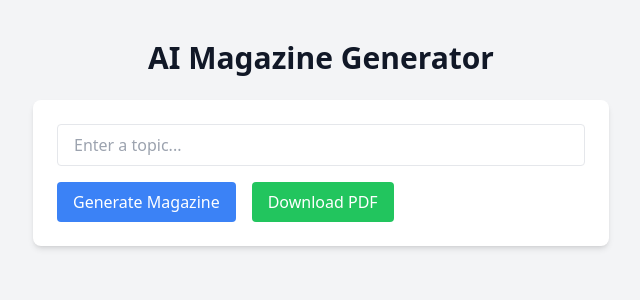
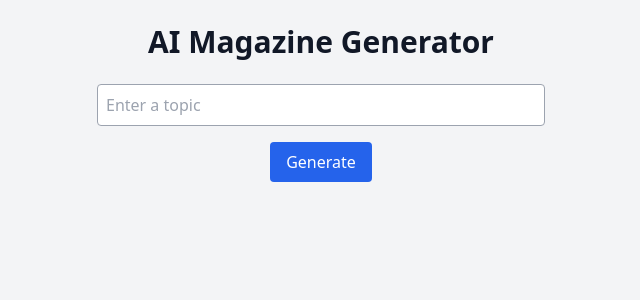
Before and after one commit to bhrt03/ai-magazine-generator, a Next.js app: page / in a window 1280 px wide. Shown: the top 300 px of the page, without its empty margins (319-959 px from the left). Built offline with nearby package versions, Linux system fonts and the light colour scheme.

Commit message:
Update index.js

```diff
--- a/pages/index.js
+++ b/pages/index.js
@@ -1,118 +1,63 @@
 import { useState } from 'react';
 
 export default function Home() {
-  const [prompt, setPrompt] = useState('');
-  const [content, setContent] = useState('');
-  const [images, setImages] = useState([]);
+  const [topic, setTopic] = useState('');
+  const [article, setArticle] = useState('');
+  const [image, setImage] = useState('');
   const [loading, setLoading] = useState(false);
 
-  const generateMagazine = async () => {
+  const handleGenerate = async () => {
+    if (!topic) return;
     setLoading(true);
-    setContent('');
-    setImages([]);
 
-    try {
-      const res = await fetch('/api/generate-content', {
+    const contentRes = await fetch('/api/generateContent', {
       method: 'POST',
       headers: { 'Content-Type': 'application/json' },
-        body: JSON.stringify({ prompt }),
+      body: JSON.stringify({ topic })
     });
+    const contentData = await contentRes.json();
+    setArticle(contentData.content);
 
-      if (!res.ok) throw new Error('Failed to generate content');
-      const data = await res.json();
-      setContent(data.content);
-      setImages(data.images);
-    } catch (error) {
-      console.error(error);
-    } finally {
-      setLoading(false);
-    }
-  };
-
-  const downloadPDF = async () => {
-    const html = `
-      <html>
-        <head>
-          <style>
-            body { font-family: Arial, sans-serif; padding: 20px; }
-            img { width: 100%; margin-bottom: 20px; border-radius: 8px; }
-            h1, h2 { color: #333; }
-            p { font-size: 16px; line-height: 1.6; }
-          </style>
-        </head>
-        <body>
-          ${images.map(src => `<img src="${src}" />`).join('')}
-          <div>${content.replace(/\n/g, '<br/>')}</div>
-        </body>
-      </html>
-    `;
-
-    try {
-      const res = await fetch('/api/generate-pdf', {
+    const imageRes = await fetch('/api/generateImage', {
       method: 'POST',
       headers: { 'Content-Type': 'application/json' },
-        body: JSON.stringify({ html }),
+      body: JSON.stringify({ prompt: topic })
     });
+    const imageData = await imageRes.json();
+    setImage(imageData.image);
 
-      if (!res.ok) throw new Error('Failed to generate PDF');
-
-      const blob = await res.blob();
-      const url = window.URL.createObjectURL(blob);
-      const a = document.createElement('a');
-      a.href = url;
-      a.download = 'magazine.pdf';
-      a.click();
-      window.URL.revokeObjectURL(url);
-    } catch (error) {
-      console.error('PDF download failed:', error);
-    }
+    setLoading(false);
   };
 
   return (
-    <div className="min-h-screen bg-gray-100 py-10 px-4">
-      <h1 className="text-3xl font-bold text-center mb-6">AI Magazine Generator</h1>
-      <div className="max-w-xl mx-auto bg-white p-6 rounded-lg shadow-md">
+    <div className="min-h-screen bg-gray-100 flex flex-col items-center p-6">
+      <h1 className="text-3xl font-bold mb-6">AI Magazine Generator</h1>
       <input
         type="text"
-          placeholder="Enter a topic..."
-          className="w-full border px-4 py-2 rounded mb-4"
-          value={prompt}
-          onChange={(e) => setPrompt(e.target.value)}
+        placeholder="Enter a topic"
+        value={topic}
+        onChange={(e) => setTopic(e.target.value)}
+        className="p-2 border border-gray-400 rounded w-full max-w-md mb-4"
       />
-        <div className="flex gap-4">
       <button
-            onClick={generateMagazine}
-            className="bg-blue-500 hover:bg-blue-600 text-white px-4 py-2 rounded"
+        onClick={handleGenerate}
+        className="bg-blue-600 text-white px-4 py-2 rounded disabled:opacity-50"
+        disabled={loading}
       >
-            Generate Magazine
+        {loading ? 'Generating...' : 'Generate'}
       </button>
-          <button
-            onClick={downloadPDF}
-            className="bg-green-500 hover:bg-green-600 text-white px-4 py-2 rounded"
-          >
-            Download PDF
-          </button>
+
+      {article && (
+        <div className="mt-8 w-full max-w-3xl bg-white p-6 rounded shadow">
+          <h2 className="text-2xl font-semibold mb-4">Generated Article</h2>
+          <p className="whitespace-pre-line">{article}</p>
         </div>
-      </div>
-
-      {loading && (
-        <div className="text-center mt-6 text-lg text-gray-600">Generating...</div>
       )}
 
-      {!loading && (content || images.length > 0) && (
-        <div className="max-w-3xl mx-auto mt-10 bg-white p-6 rounded-lg shadow-md">
-          {images.map((src, index) => (
-            <img
-              key={index}
-              src={src}
-              alt={`Generated ${index}`}
-              className="mb-4 rounded"
-            />
-          ))}
-          <div
-            className="prose"
-            dangerouslySetInnerHTML={{ __html: content.replace(/\n/g, '<br/>') }}
-          />
+      {image && (
+        <div className="mt-6">
+          <h2 className="text-xl font-semibold mb-2">Generated Image</h2>
+          <img src={image} alt="Generated" className="max-w-full rounded shadow" />
         </div>
       )}
     </div>
```
Lines whose indentation alone changed are shown as unchanged.
